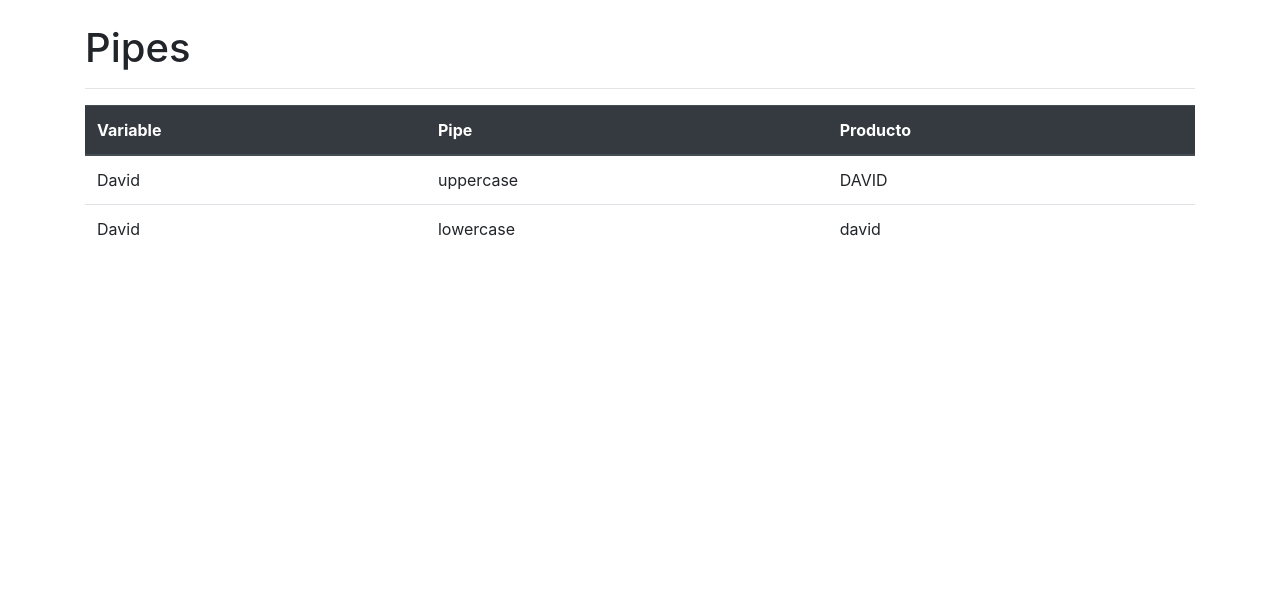
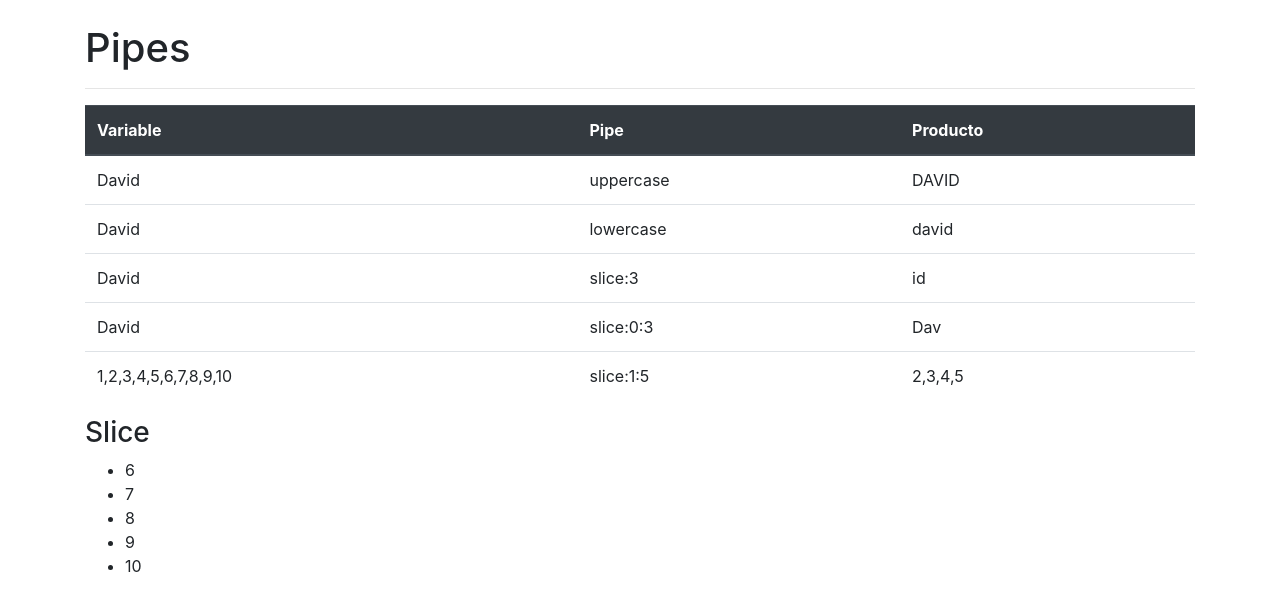
Before and after one commit to dtoledoz0207/App-Pipes, an Angular app: page / in a window 1280 px wide. Shown: the top 610 px of the page. Built offline with nearby package versions, Linux system fonts and the light colour scheme.

Commit message:
sliceAdded

```diff
--- a/src/app/app.component.html
+++ b/src/app/app.component.html
@@ -24,7 +24,31 @@
         <td>{{nombre | lowercase}}</td>
       </tr>
 
+      <tr>
+        <td>{{nombre}}</td>
+        <td>slice:3</td>
+        <td>{{nombre | slice:3}}</td>
+      </tr>
+
+      <tr>
+        <td>{{nombre}}</td>
+        <td>slice:0:3</td>
+        <td>{{nombre | slice:0:3}}</td>
+      </tr>
+
+      <tr>
+        <td>{{arreglo}}</td>
+        <td>slice:1:5</td>
+        <td>{{arreglo | slice:1:5}}</td>
+      </tr>
+
     </tbody>
   </table>
 
+
+  <h3>Slice</h3>
+  <ul>
+    <li *ngFor="let item of arreglo | slice:5:20">{{item}}</li>
+  </ul>
+
 </div>
--- a/src/app/app.component.ts
+++ b/src/app/app.component.ts
@@ -9,4 +9,6 @@
 
   nombre:string = "David";
 
+  arreglo = [1,2,3,4,5,6,7,8,9,10];
+
 }
```
